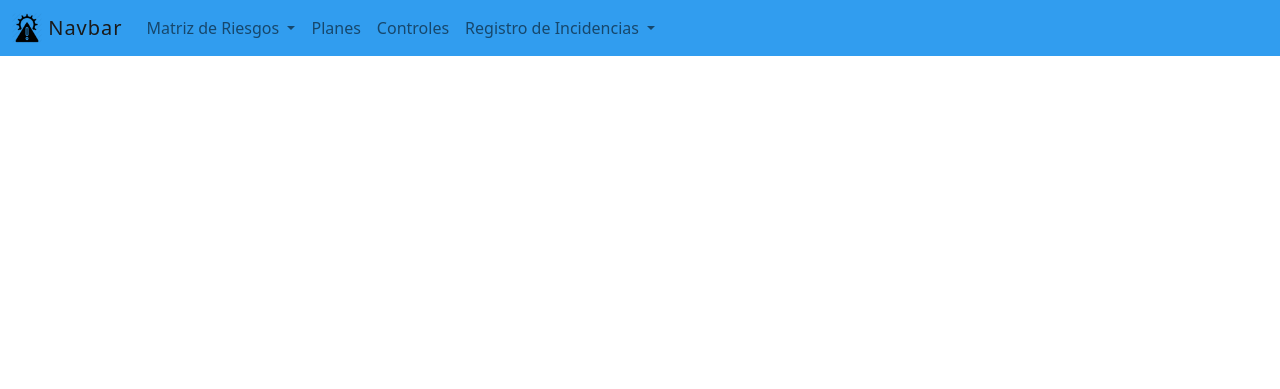
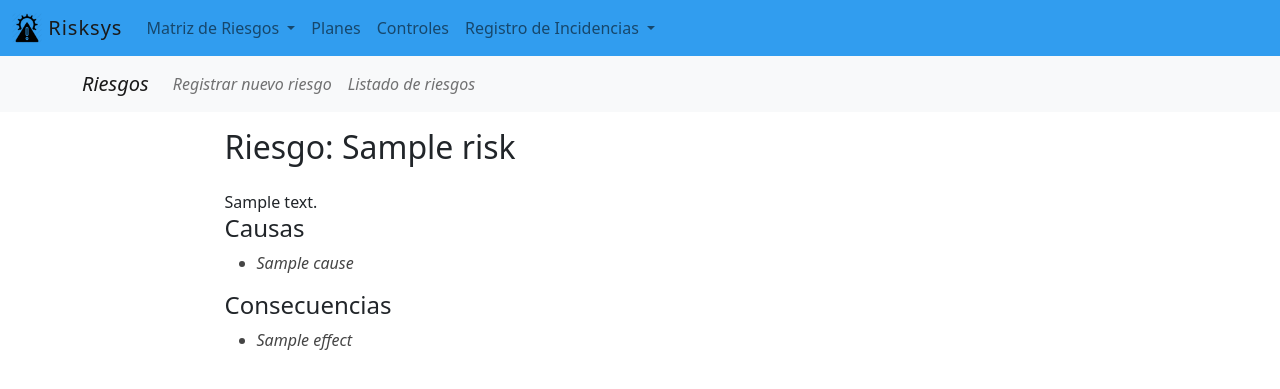
Before and after one commit to atlasfoo/risk_audit_websys, a Django app: page /risks/1 in a window 1280 px wide. Shown: the top 389 px of the page. Run offline with Django 3.2, Linux system fonts and the light colour scheme; tables that the repository leaves empty hold one stand-in row (values such as "Sample post"); parts of the project's set-up code (start-up, migrations or seed data) failed here and were passed over; some libraries are stand-ins or nearby versions.

Commit message:
:construction: - finished risk model list and detail view

```diff
--- a/risk/urls.py
+++ b/risk/urls.py
@@ -4,5 +4,5 @@ from risk.views import RiskListView, RiskDetailView
 
 risk_urls = ([
     path('', RiskListView.as_view(), name='list'),
-    path('<int:pk>', RiskDetailView.as_view(), name='list'),
+    path('<int:pk>', RiskDetailView.as_view(), name='risk'),
 ], 'risks')
--- a/static/css/style.css
+++ b/static/css/style.css
@@ -9,5 +9,10 @@ body nav.main_bar .navbar-brand {
   letter-spacing: 1px;
   color: #1a1a1a;
 }
+body .det-list {
+  color: #454545;
+  font-style: italic;
+  font-weight: 300;
+}
 
 /*# sourceMappingURL=style.css.map */
--- a/static/css/style.scss
+++ b/static/css/style.scss
@@ -13,4 +13,9 @@ body {
       color: #1a1a1a;
     }
   }
+  .det-list{
+    color: #454545;
+    font-style: italic;
+    font-weight: 300;
+  }
 }
--- a/templates/layout.html
+++ b/templates/layout.html
@@ -19,7 +19,7 @@
             <a class="navbar-brand" href="{% url 'index' %}">
                 <img src="{% static 'img/icon/icon96.png' %}" width="30" height="30" class="d-inline-block align-top"
                      alt="">
-                Navbar
+                Risksys
             </a>
             <button class="navbar-toggler" type="button" data-bs-toggle="collapse"
                     data-bs-target="#navbarSupportedContent" aria-controls="navbarSupportedContent"
--- a/templates/risk/risk_detail.html
+++ b/templates/risk/risk_detail.html
@@ -1,16 +1,28 @@
 {% extends 'layout.html' %}
 {% load static %}
 {% block title %}{{ risk.name }}{% endblock %}
-{% block content %}
+{% block body %}
     {% include 'risk/includes/risks_menu.html' %}
     <section class="container mt-3">
         <div class="row">
             <div class="col-md-9 mx-auto">
-                <h2 class="section-heading mb-4">{{ risk.name }}</h2>
+                <h2 class="section-heading mb-4">Riesgo: {{ risk.name }}</h2>
                 <div>
                     {{ risk.description|safe }}
                     {#                <div><a href="#">Editar</a></div>#}
                 </div>
+                <h4>Causas</h4>
+                <ul>
+                    {% for cause in risk.causes.all %}
+                        <li class="det-list">{{ cause.name }}</li>
+                    {% endfor %}
+                </ul>
+                <h4>Consecuencias</h4>
+                <ul>
+                    {% for effect in risk.effects.all %}
+                        <li class="det-list">{{ effect.name }}</li>
+                    {% endfor %}
+                </ul>
             </div>
         </div>
     </section>
--- a/templates/risk/risk_list.html
+++ b/templates/risk/risk_list.html
@@ -10,7 +10,7 @@
                 <h2 class="mb-4">{{ risk.name }}</h2>
                 <div>
                     <p>{{ risk.description|striptags|safe|truncatechars:"200" }}</p>
-                    <div class="entry-list"><a href="#">Leer
+                    <div class="entry-list"><a href="{% url 'risks:risk' risk.id %}">Leer
                         más</a>
 {#                        {% url 'pages:page' page.id page.title|slugify %}#}
 {#                        <a href="{% url 'pages:update' page.id %}">Editar</a>#}
```
Also changed, not shown: 1 other file.
